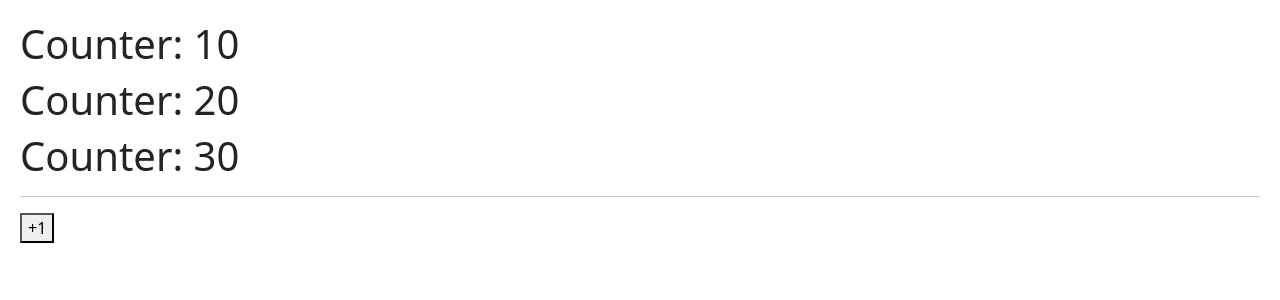
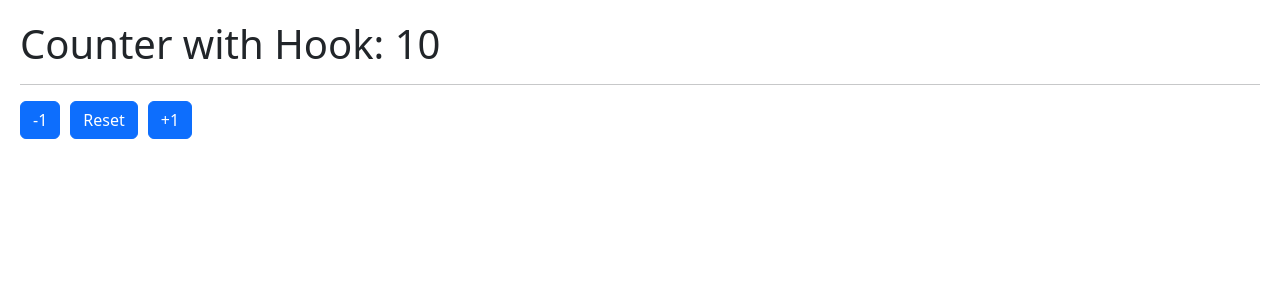
Before and after one commit to Xanul/hooks-app, a React (Vite) app: page / in a window 1280 px wide. Shown: the top 300 px of the page. Built offline with nearby package versions, Linux system fonts and the light colour scheme.

Commit message:
Added the custom hoook

```diff
--- a/src/01-useState/CounterApp.jsx
+++ b/src/01-useState/CounterApp.jsx
@@ -9,17 +9,15 @@
   });
 
   const {counter1, counter2, counter3} = state;
-
   return (
     <>
-      <h1>Counter: {counter1}</h1>
-      <h1>Counter: {counter2}</h1>
-      <h1>Counter: {counter3}</h1>
+      <h1>Counter 1: {counter1}</h1>
+      <h1>Counter 2: {counter2}</h1>
+      <h1>Counter 3: {counter3}</h1>
       <hr />
-      {/* <button onClick={()=> setCounter(counter.counter1 - 1)}>-1</button> */}
-      <button onClick={()=> setCounter({
+      <button className="btn btn-success" onClick={() => setCounter({
         ...state,
-        counter1: counter1 +1
+        counter1: counter1 + 1,
       })}>+1</button>
     </>
   )
--- /dev/null
+++ b/src/01-useState/CounterWithCustomHook.jsx
@@ -0,0 +1,18 @@
+import { useCounter } from "../hooks/useCounter"
+
+export const CounterWithCustomHook = () => {
+
+  const {counter, increment, decrement, reset} = useCounter();
+
+  return (
+    <>
+      <h1>Counter with Hook: {counter}</h1>
+      <hr />
+
+      <button className="btn btn-primary" onClick={() => decrement(2) }> -1 </button>
+      <button className="btn btn-primary" onClick={reset}> Reset </button>
+      <button className="btn btn-primary" onClick={() => increment(2) }> +1 </button>
+
+    </>
+  )
+}
--- /dev/null
+++ b/src/hooks/useCounter.js
@@ -0,0 +1,29 @@
+import { useState } from "react"
+
+
+export const useCounter = (initialValue = 10) => {
+
+  const [counter, setCounter] = useState(initialValue)
+
+  const increment = (value) => {
+    console.log(value)
+    setCounter(counter + value);
+  }
+
+  const decrement = (value = 1) => {
+    // if (counter === 0) return;
+    setCounter(counter - value);
+  }
+
+  const reset = () => {
+    setCounter(initialValue);
+  }
+
+  return {
+    counter,
+    increment,
+    decrement,
+    reset
+  }
+
+}
--- a/src/main.jsx
+++ b/src/main.jsx
@@ -1,12 +1,11 @@
 import React from 'react';
 import ReactDOM from 'react-dom/client';
-import { CounterApp } from './01-useState/CounterApp';
-// import { HookApp } from './HookApp';
+import { CounterWithCustomHook } from './01-useState/CounterWithCustomHook';
+
 import './index.css';
-
 
 ReactDOM.createRoot(document.getElementById('root')).render(
   <React.StrictMode>
-    <CounterApp />
+    <CounterWithCustomHook />
   </React.StrictMode>
 );
```
